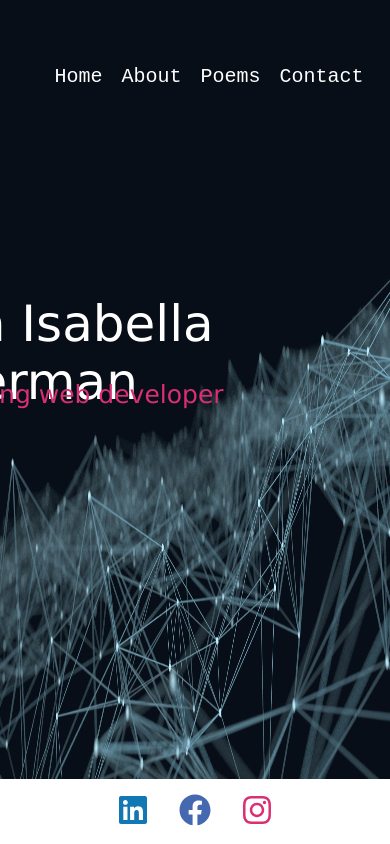
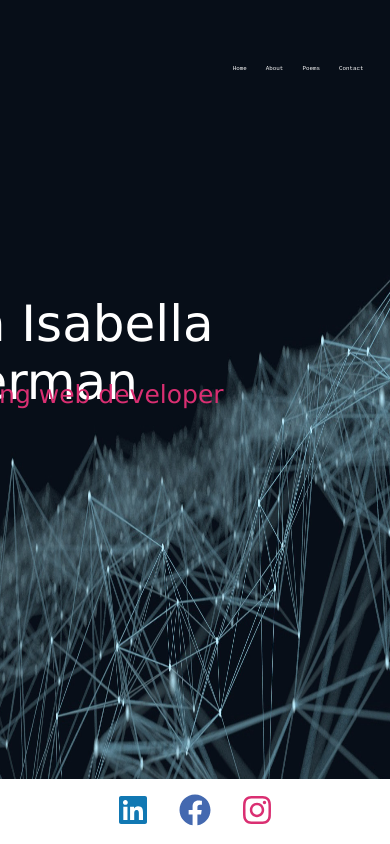
Before and after one commit to itochterman/portfolio, a React (Create React App) app: page / in a window 390 px wide. Built offline with nearby package versions, Linux system fonts and the light colour scheme.

Commit message:
mobile responsivity

```diff
--- a/public/style.css
+++ b/public/style.css
@@ -41,14 +41,13 @@ header {
   }
 }
 .Bar {
-  font-size: 20px;
+  font-size: 1.5vw;
   top:65px;
   right: 5%;
   position: fixed;
 }
 .navButton {
   font-family: "Courier New", Courier, monospace;
-  font-size: 20px;
   text-align: center;
   border: 2px solid transparent;
 
```
